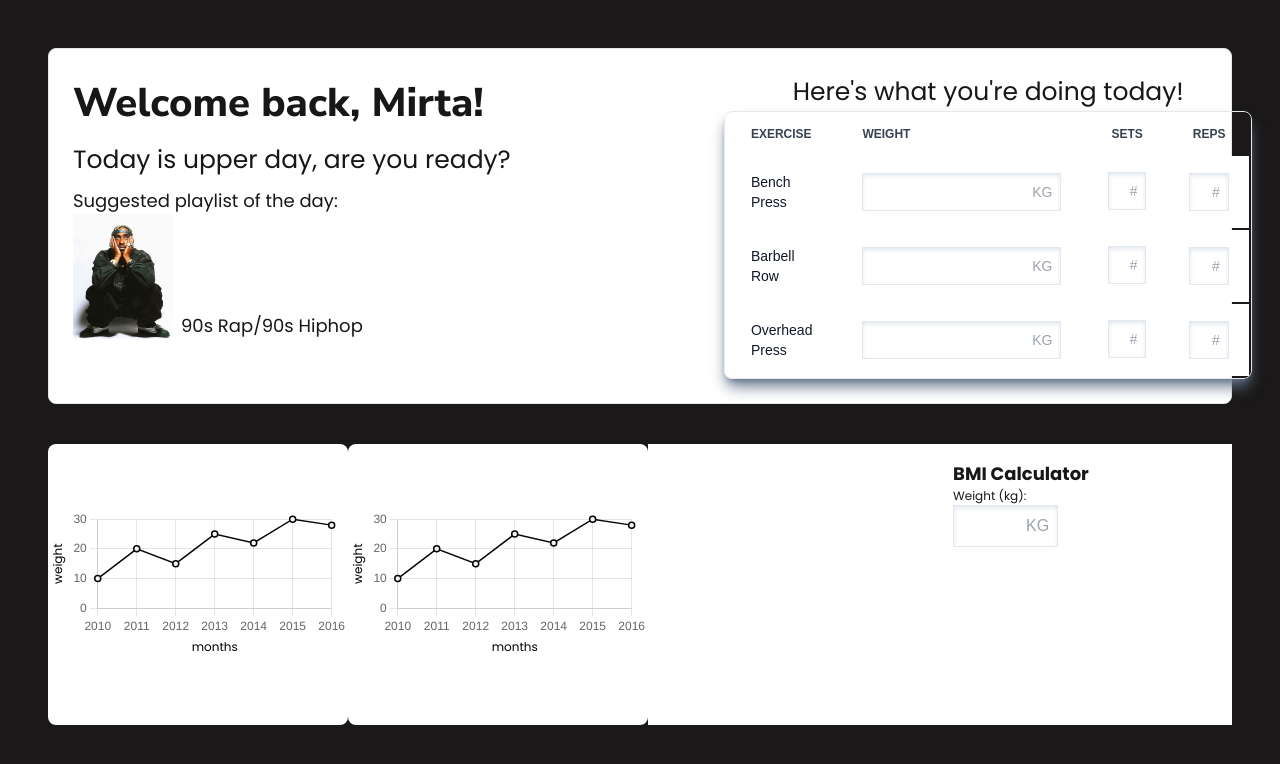
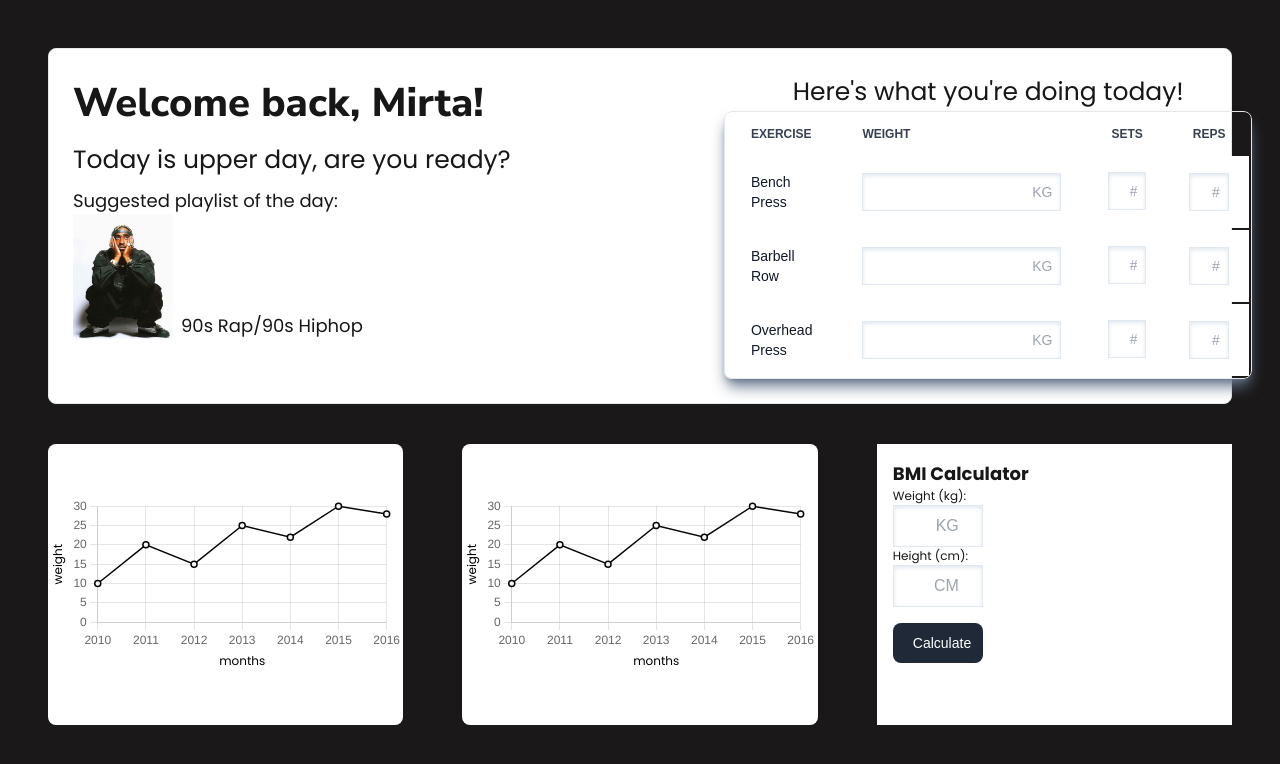
Before and after one commit to mirtakardum/workout-planner, a Next.js app: page / in a window 1280 px wide. Shown: the top 764 px of the page. Built offline with nearby package versions, Linux system fonts and the light colour scheme.

Commit message:
Started work on BMI calculator

```diff
--- a/app/page.js
+++ b/app/page.js
@@ -24,7 +24,6 @@ export default function Home() {
         <div className="flex justify-between items-center bg-white min-h-[100%] w-[30%] rounded-lg">
           <canvas id="weight-canvas"><GraphChart canvasId="weight-canvas"/></canvas>
         </div>
-        <div className="bg-white min-h-[100%] w-[30%]" />
         <div className="p-4 bg-white min-h-[100%] w-[30%]">
           <h2 className=" font-poppins font-bold text-[18px]">BMI Calculator</h2>
             <BmiCalculator />
--- a/components/BmiCalculator.js
+++ b/components/BmiCalculator.js
@@ -1,11 +1,38 @@
+'useClient'
+import { useState } from "react";
 
 
 function BmiCalculator(){
+
+    const [bmi, setBmi] = useState(0)
+
+    function calculateBMI(){
+        const weight = parseFloat(document.getElementById("weight-input").value);
+        const height = parseFloat(document.getElementById("height-input").value) / 100;
+
+        setBmi((weight / (height * height)).toFixed(2))
+    }
+
+    const progressBar = document.getElementById("progress-bar")
+    const progressBarWidth = Math.min(bmi * 2, 100);
+
+
     return(
         <>
-        <div className="flex flex-col">
-            <label for="weight-input" className="font-poppins text-[12px]">Weight (kg):</label>
-            <input type="text" placeholder="KG" id="weight-input" className="w-[40%] p-2 shadow-inner border-[1px] border-slate-200 shadow-slate-200 placeholder:text-right focus:outline-none focus:shadow-slate-400"></input>
+        <div className="flex">
+            <div className="flex flex-col">
+                <label for="weight-input" className="font-poppins text-[12px]">Weight (kg):</label>
+                <input type="number" placeholder="KG" id="weight-input" className="w-[40%] p-2 shadow-inner border-[1px] border-slate-200 shadow-slate-200 placeholder:text-right focus:outline-none focus:shadow-slate-400"></input>
+                <label for="height-input" className="font-poppins text-[12px]">Height (cm):</label>
+                <input type="number" placeholder="CM" id="height-input" className="w-[40%] p-2 shadow-inner border-[1px] border-slate-200 shadow-slate-200 placeholder:text-right focus:outline-none focus:shadow-slate-400"></input>
+                <button type="button" className="w-[40%] text-white bg-gray-800 hover:bg-gray-900 font-medium rounded-lg text-sm px-5 py-2.5 mt-4 mb-2" onClick={calculateBMI}>Calculate</button>
+            </div>
+            <div>
+                {bmi != 0 &&
+                <p>{bmi}</p>
+                }
+                <div id="progress-bar"/>
+            </div>
         </div>
         </>
     )
```
